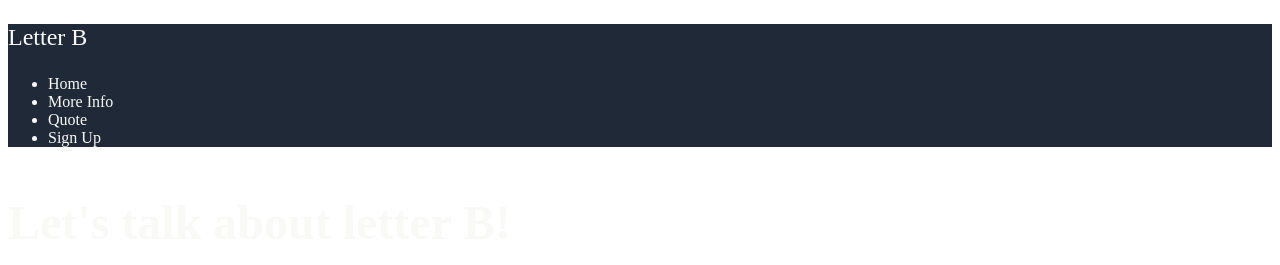
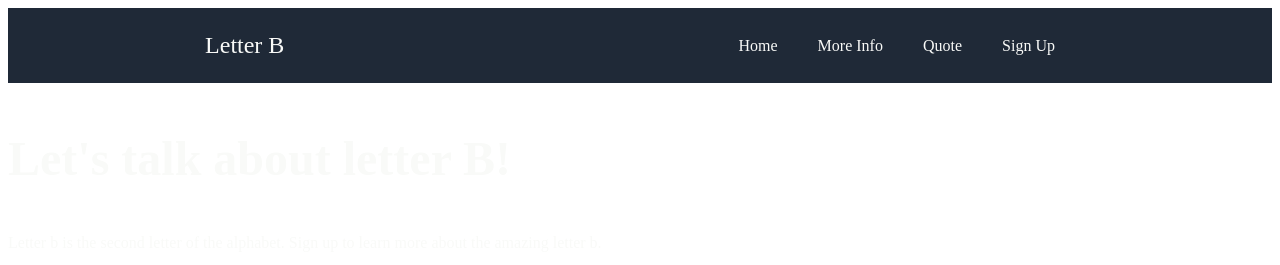
Before and after one commit to WanjikuWanjiku/Odin-Projects, a plain HTML site: page Landing-Page/index.html in a window 1280 px wide. Shown: the top 265 px of the page. Drawn offline with Linux system fonts and the light colour scheme.

Commit message:
Update the header section

```diff
--- a/Landing-Page/index.html
+++ b/Landing-Page/index.html
@@ -10,17 +10,19 @@
 </head>
 <body>
     <main>
-        <div class="page-top">
-            <p class="logo">Letter B</p>
+        <header>
+            <div class="logo">
+                <p>Letter B</p>
+            </div>
             <nav>
-                <ul>
+                <ul class="menu">
                     <li>Home</li>
                     <li>More Info</li>
                     <li>Quote</li>
                     <li>Sign Up</li>
                 </ul>
             </nav>
-        </div>
+        </header>
 
         <section id="hero-section">
             <section id="hero-text">
--- a/Landing-Page/styles.css
+++ b/Landing-Page/styles.css
@@ -2,7 +2,30 @@ body {
     color: #F9FAF8;
 }
 
-.page-top, .hero-section, footer {
+header, .logo, nav, ul{
+    display: flex;
+    align-items: center;
+}
+
+header{
+    justify-content: space-around;
+}
+
+nav ul{
+    list-style-type:none;
+}
+
+nav li{
+    padding: 0 20px;
+}
+
+.logo {
+    font-size: 24px;
+}
+
+
+
+header, .hero-section, footer {
     background-color: #1F2937;
 }
 
@@ -23,10 +46,7 @@ h2 {
 
 }
 
-.logo {
-    font-size:24px;
 
-}
 
 button {
     background-color: #3882F6;
```
